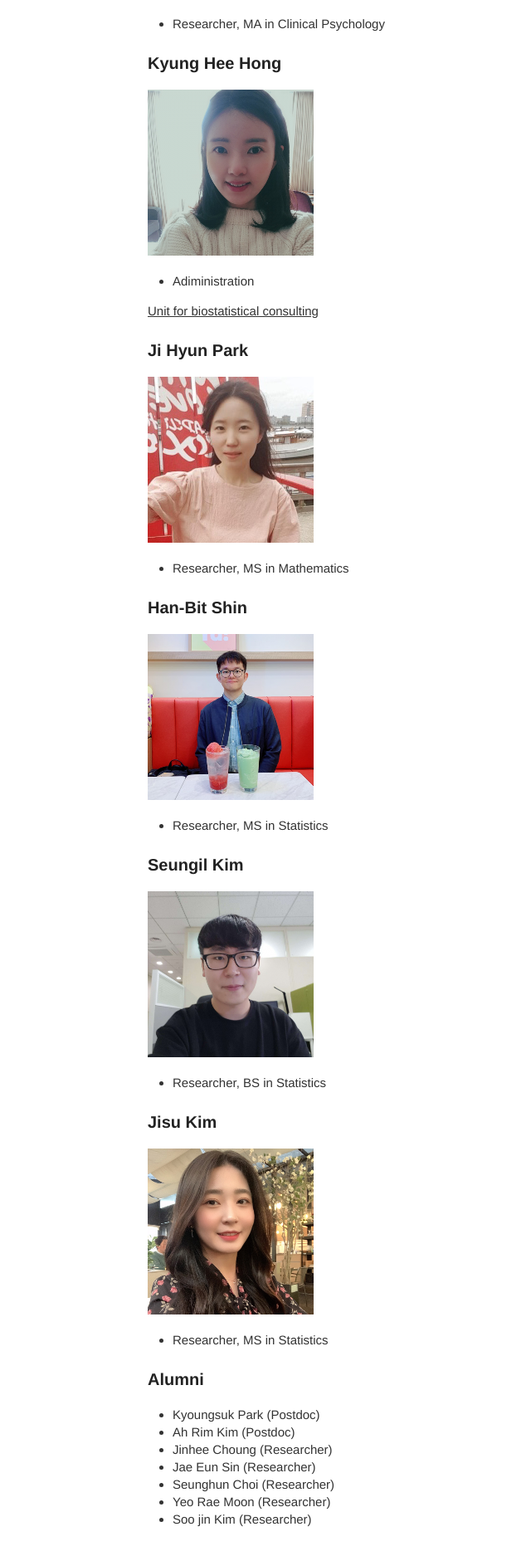
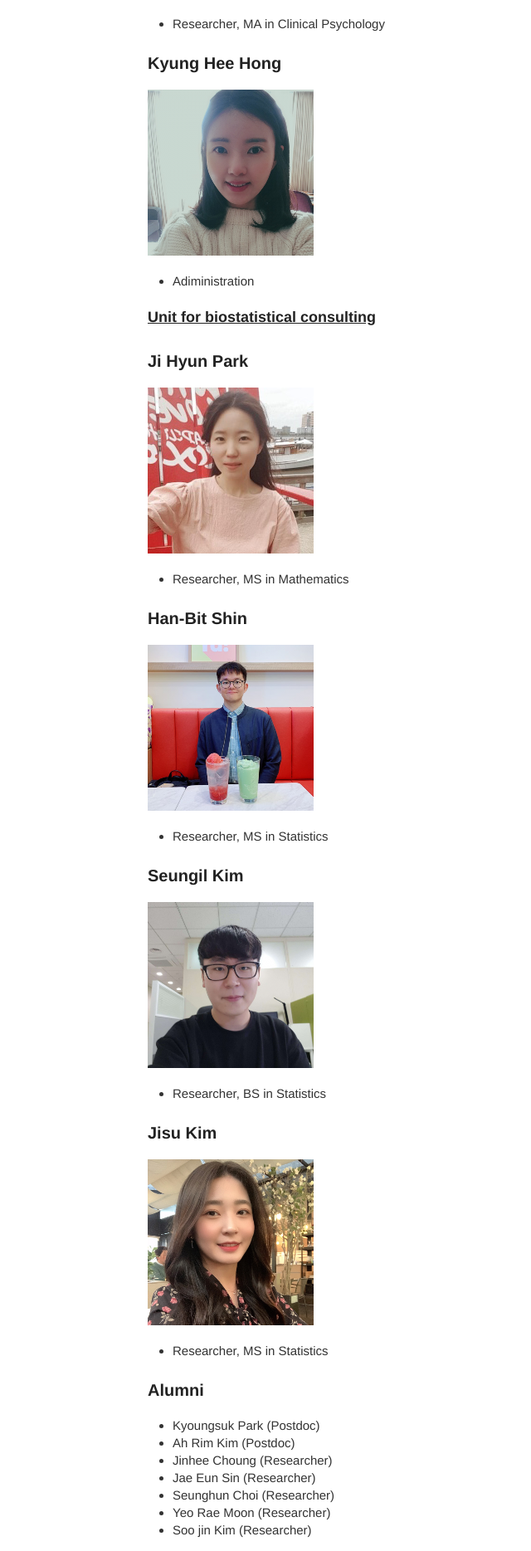
Before and after one commit to neurostat-lab/neurostat-lab.github.io, a Jekyll site: the page built from people.md, in a window 1280 px wide. Shown: the part 2413-4282 px from the top of the page at 83% size, without its empty margins (102-742 px from the left). Built offline with Jekyll 4.4.1, drawn with Linux system fonts in a browser that asks for light colours; our own code applies the rules of GitHub Pages for plain Markdown files.

```diff
--- a/people.md
+++ b/people.md
@@ -54,7 +54,7 @@ permalink: /people/
 <img class="img-circle avatar" src="/images/kyunghee.png" style="width: 200px;"/><br>
 * Adiministration
 
-<U> Unit for biostatistical consulting </U>
+#### <U> Unit for biostatistical consulting </U> ####
 
 ### Ji Hyun Park
 <img src="/images/jihyun.png" style="width: 200px;" class="img-circle avatar;"/><br>
```
